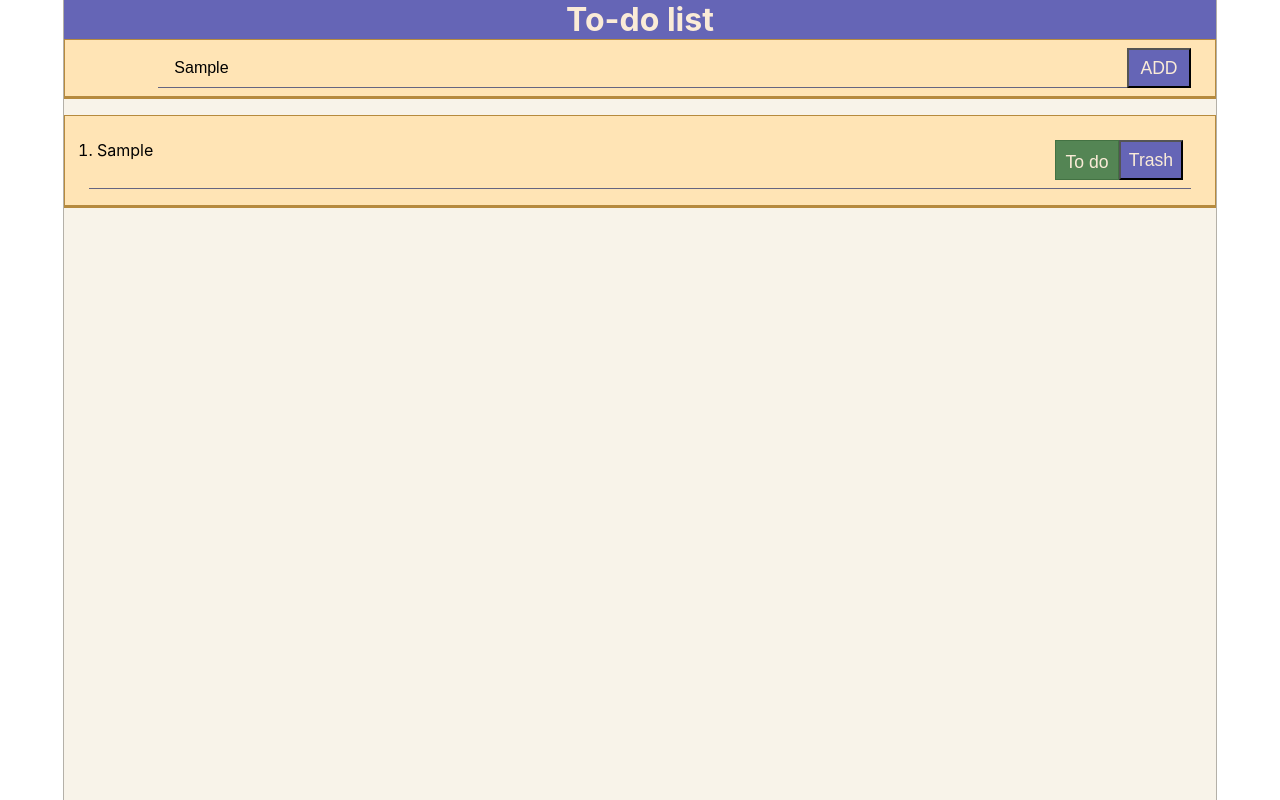
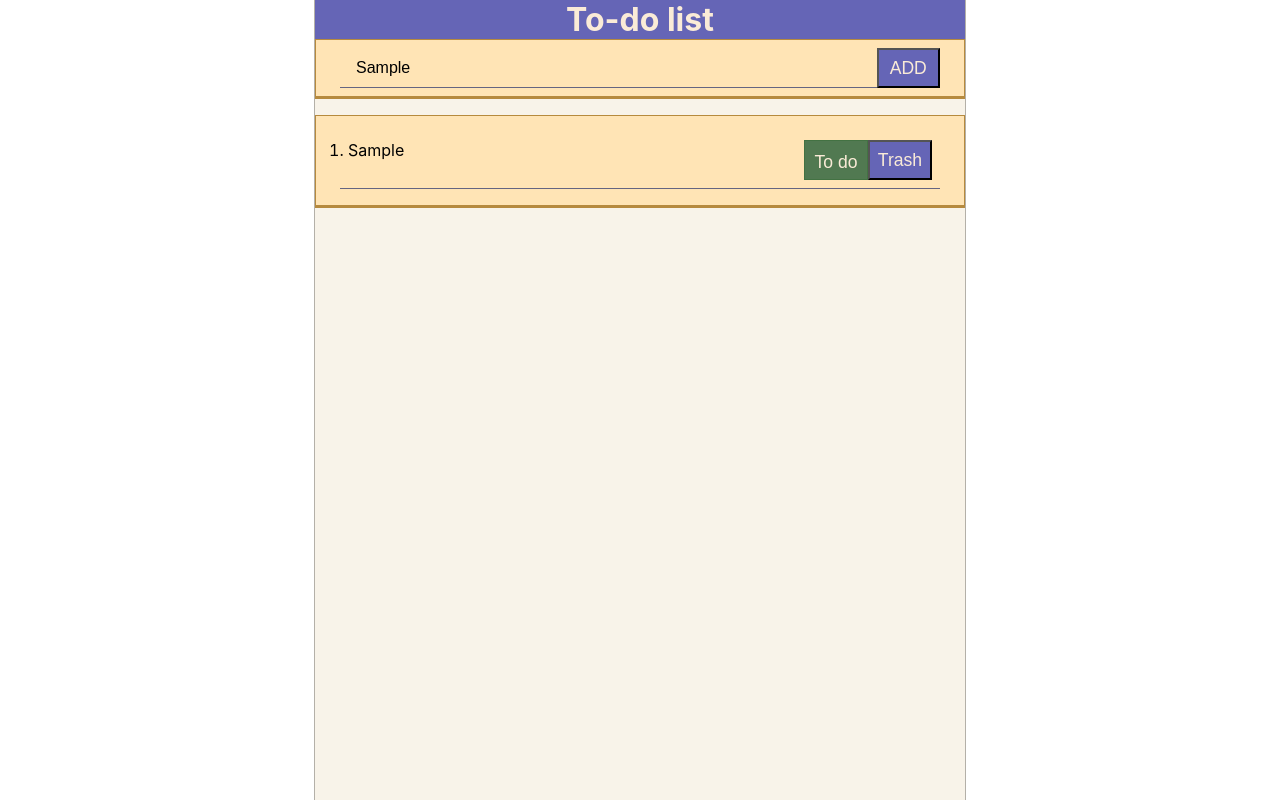
Before and after one commit to llianand94/practic-todo, a React (Create React App) app: page / in a window 1280 px wide. Both pictures are taken after typing "Sample" into the empty fields and a click on the button "ADD". Built offline with nearby package versions, Linux system fonts and the light colour scheme.

Commit message:
Add btn's style :hover

```diff
--- a/src/common/styles/_templates.scss
+++ b/src/common/styles/_templates.scss
@@ -6,4 +6,9 @@
   font-size: 1.1rem;
   color: var.$headerColor;
   cursor: pointer;
+  &:hover{
+    border: 1px solid rgb(115, 192, 115);
+    background-color: rgb(164, 233, 164);
+    color: rgb(10, 20, 10);
+  }
 }
--- a/src/components/Todo/Todo.module.scss
+++ b/src/components/Todo/Todo.module.scss
@@ -1,6 +1,8 @@
 @use  '/src/common/styles/variables' as var;
 
 .container{
+  min-width: 350px;
+  max-width: 650px;
   width: 90%;
   height: 100vh;
   margin: 0 auto;
--- a/src/components/TodoList/TodoList.module.scss
+++ b/src/components/TodoList/TodoList.module.scss
@@ -20,7 +20,7 @@
   line-height: 2.5rem;
   vertical-align: middle;
   border: 1px solid rgb(67, 114, 67);
-  background-color: rgb(84, 133, 84);
+  background-color: rgb(81, 121, 81);
   @extend %buttons;
 }
 .delete{
--- a/src/utils/validationScheme.js
+++ b/src/utils/validationScheme.js
@@ -1,7 +1,7 @@
 import * as yup from 'yup';
 
 const todoScheme = yup.object().shape({
-        body: yup.string().required('Please add a noempty task')
+        body: yup.string().matches(/(?!^\d+$)^.+$/, 'Need to enter not only numbers').required('Please add not empty task')
 })
 
 export default todoScheme;
```
